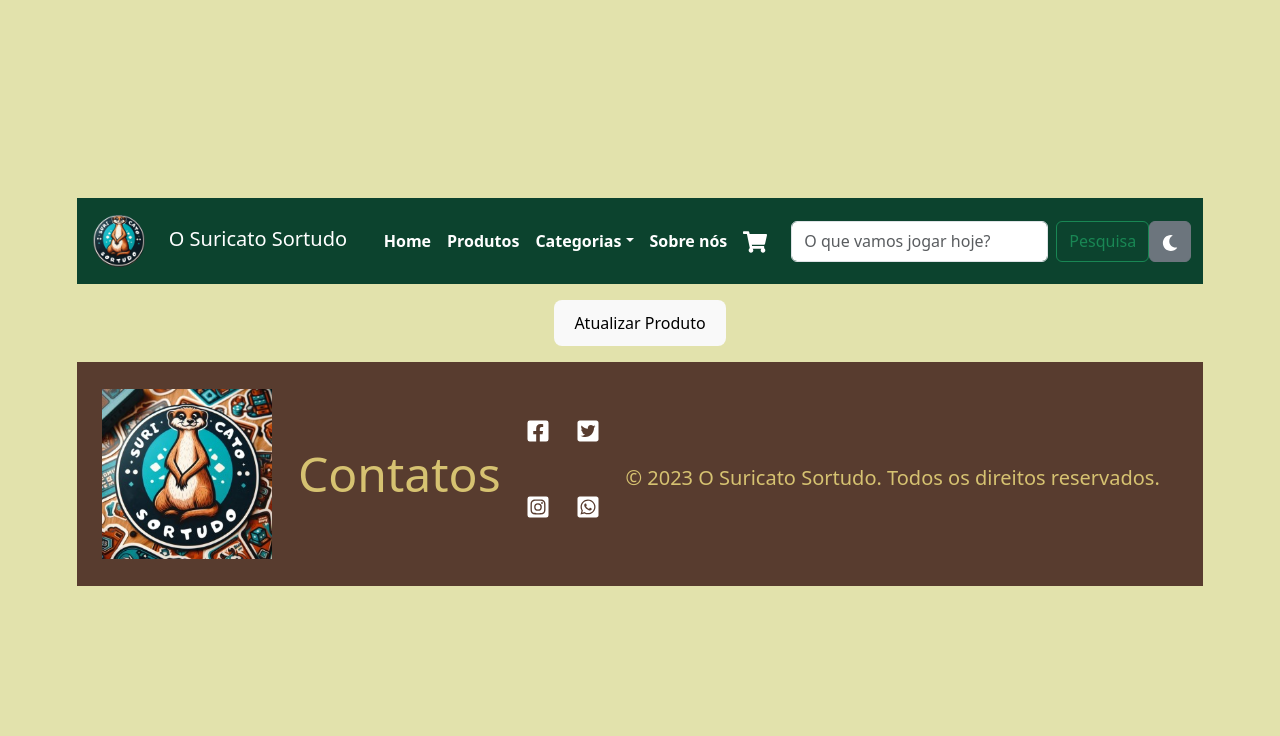
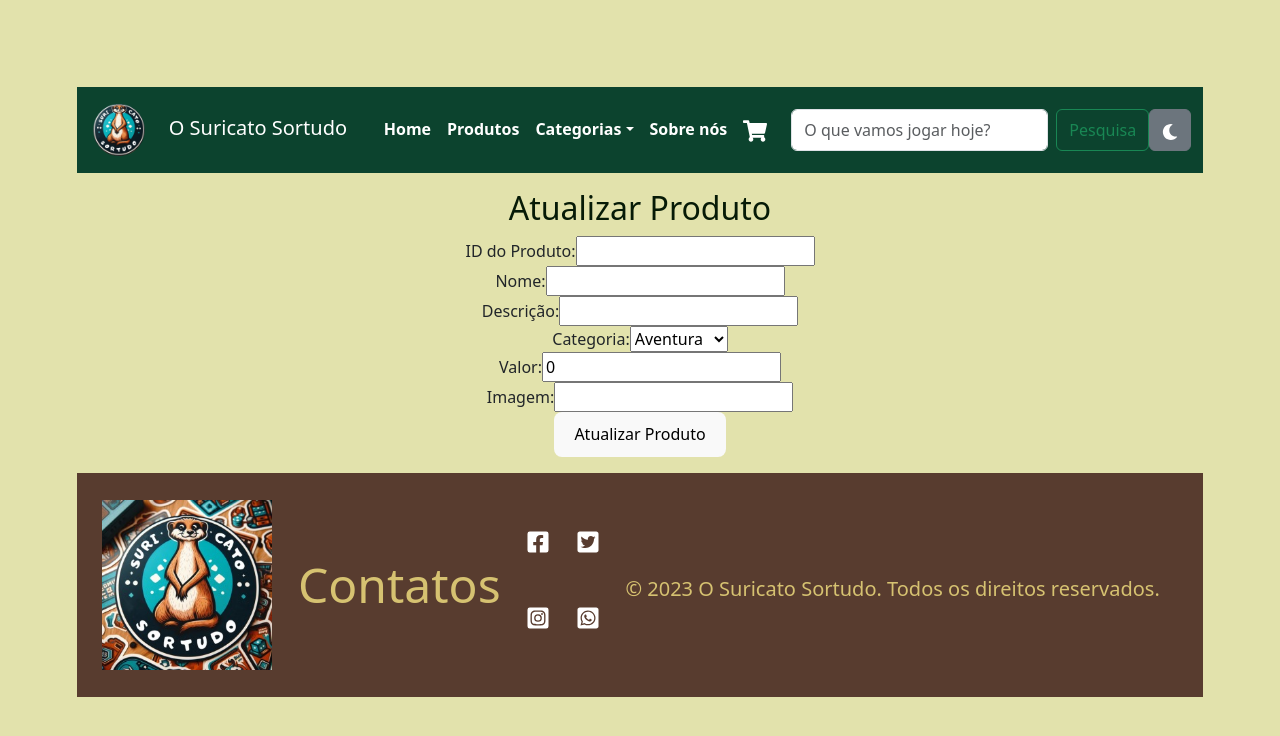
Before and after one commit to MahyParaquett/TrabGrupoDesWeb, a React (Vite) app in the folder SuricatoSortudo/: page /put in a window 1280 px wide. Shown: the top 736 px of the page. Built offline with nearby package versions, Linux system fonts and the light colour scheme.

Commit message:
Implementação do Put

```diff
--- a/SuricatoSortudo/src/App.jsx
+++ b/SuricatoSortudo/src/App.jsx
@@ -12,7 +12,7 @@ import Carrinho from "./pages/carrinho/Carrinho";
 import Post from "./pages/post/post";
 import Contatos from "./pages/contatos/contatos";
 import Login from "./pages/login/login";
-import { CreatePut } from "./pages/put/put";
+import Put from "./pages/put/put";
 
 function App() {
   return (
@@ -27,7 +27,7 @@ function App() {
         <Route path="/sobre" element={<Sobre />} />
         <Route path="/carrinho" element={<Carrinho />} />
         <Route path="/post" element={<Post />} />
-        <Route path="/put" element={<CreatePut />} />
+        <Route path="/put" element={<Put />} />
         <Route path="/contatos" element={<Contatos />} />
         <Route path="/login" element={<Login />} />
         <Route path="*" element={<h1>Página não encontrada</h1>} />
--- a/SuricatoSortudo/src/pages/put/put.jsx
+++ b/SuricatoSortudo/src/pages/put/put.jsx
@@ -1,30 +1,126 @@
+import React, { useState, useEffect } from "react";
 import axios from "axios";
-import { useState, useEffect } from "react";
 
 const url = "https://65496be2dd8ebcd4ab2491f6.mockapi.io/produtos";
 
-export const CreatePut = () => {
-  const [produtos, setProdutos] = useState({
-    categoria: "",
-    descricao: "",
-    img: "",
-    nome: "",
-    valor: 0,
-  });
+function Put() {
+  const [nome, setNome] = useState("");
+  const [descricao, setDescricao] = useState("");
+  const [categoria, setCategoria] = useState("");
+  const [valor, setValor] = useState(0);
+  const [imagem, setImagem] = useState("");
+  const [productId, setProductId] = useState("");
 
-  const put = async (id, dadosDoProduto) => {
+  const submitPut = async () => {
+    const produtoAtualizado = {
+      nome: nome,
+      descricao: descricao,
+      categoria: categoria,
+      valor: valor,
+      imagem: imagem,
+    };
+
     try {
-      const response = await axios.put(`${url}/${id}`, dadosDoProduto);
-
-      props.setPosts(response.data.Post);
+      const { data } = await axios.put(`${url}/${productId}`, produtoAtualizado);
+      console.log("Produto atualizado: ", data);
+      alert("Produto atualizado com sucesso!");
+      setNome("");
+      setDescricao("");
+      setCategoria("");
+      setValor(0);
+      setImagem("");
+      setProductId("");
     } catch (error) {
-      console.log(error);
+      console.error("Erro ao atualizar o produto: ", error);
     }
   };
 
+  const handleSubmit = (e) => {
+    e.preventDefault();
+    submitPut();
+  };
+
+  useEffect(() => {
+    if (productId) {
+      axios.get(`${url}/${productId}`).then((response) => {
+        const produto = response.data;
+        setNome(produto.nome);
+        setDescricao(produto.descricao);
+        setCategoria(produto.categoria);
+        setValor(produto.valor);
+        setImagem(produto.imagem);
+      });
+    }
+  }, [productId]);
+
   return (
     <div>
-      <button onClick={() => put(1, dadosDoProduto)}>Atualizar Produto</button>
+      <h2>Atualizar Produto</h2>
+      <form onSubmit={handleSubmit}>
+        <label>
+          ID do Produto:
+          <input
+            type="text"
+            value={productId}
+            onChange={(e) => setProductId(e.target.value)}
+          />
+        </label>
+        <br />
+
+        <label>
+          Nome:
+          <input
+            type="text"
+            value={nome}
+            onChange={(e) => setNome(e.target.value)}
+          />
+        </label>
+        <br />
+
+        <label>
+          Descrição:
+          <input
+            type="text"
+            value={descricao}
+            onChange={(e) => setDescricao(e.target.value)}
+          />
+        </label>
+        <br />
+
+        <label>
+          Categoria:
+          <select value={categoria} onChange={(e) => setCategoria(e.target.value)}>
+            <option value="Aventura">Aventura</option>
+            <option value="Estratégia">Estratégia</option>
+            <option value="Família">Família</option>
+          </select>
+        </label>
+        <br />
+
+        <label>
+          Valor:
+          <input
+            type="number"
+            value={valor}
+            onChange={(e) => setValor(e.target.value)}
+          />
+        </label>
+        <br />
+
+        <label>
+          Imagem:
+          <input
+            type="text"
+            value={imagem}
+            onChange={(e) => setImagem(e.target.value)}
+          />
+        </label>
+        <br />
+
+        <button type="submit">Atualizar Produto</button>
+      </form>
     </div>
   );
-};
+}
+
+export default Put;
```
